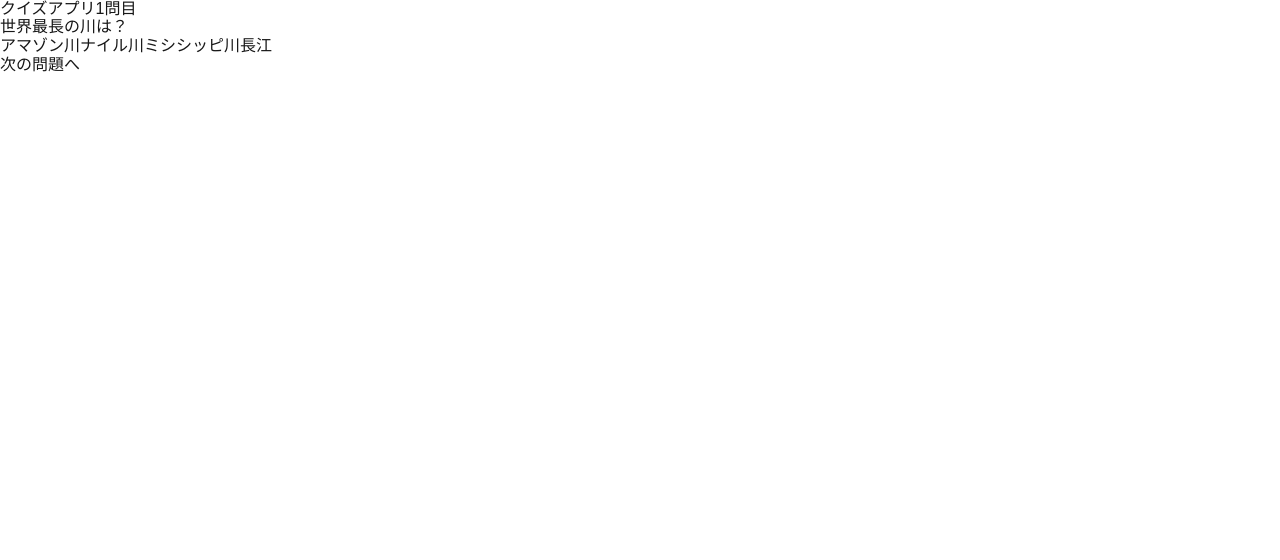
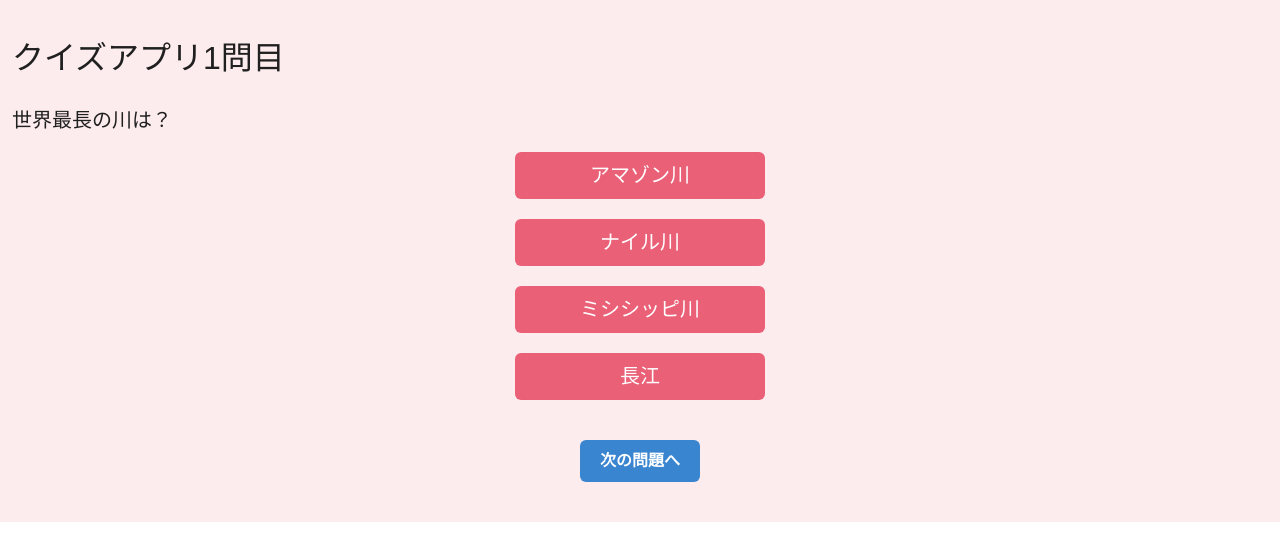
Before and after one commit to toraguitar/quiz-app, a Next.js app: page / in a window 1280 px wide. Shown: the top 560 px of the page. Built offline with nearby package versions, Linux system fonts and the light colour scheme.

Commit message:
問題画面にスタイルを当てる

```diff
--- a/src/app/layout.tsx
+++ b/src/app/layout.tsx
@@ -2,6 +2,7 @@ import type { Metadata } from "next";
 import { Geist, Geist_Mono } from "next/font/google";
 import "../styles/reset.css";
 import "./globals.css";
+import "../styles/style.css";
 
 const geistSans = Geist({
   variable: "--font-geist-sans",
--- a/src/app/page.tsx
+++ b/src/app/page.tsx
@@ -40,7 +40,6 @@ export default function QuizApp() {
       quizList.push(data[numberList[i]]);
     }
     setQuestions(quizList);
-    console.log(quizList);
   }, []);
 
   const currentQuestion = questions[currentQuestionIndex];
@@ -54,9 +53,10 @@ export default function QuizApp() {
       </h2>
       <p className="quizApp__questionTitle">{currentQuestion.question}</p>
       <ul className="quizApp__list">
-        <li className="quizApp__listItem">
       {currentQuestion.options.map((option, index) => (
-          <label key={index} className="">
+        <li key={index}>
+          <button type="button" className="quizApp__listButton" key={index}>
+            <label key={index}>
               <input
                 type="radio"
                 name="answer"
@@ -64,10 +64,11 @@ export default function QuizApp() {
               />
               {option}
             </label>
+          </button>
+        </li>
       ))}
-        </li>
       </ul>
-      <button className="">
+      <button className="quizApp__nextButton">
         次の問題へ
       </button>
     </div>
--- a/src/styles/style.css
+++ b/src/styles/style.css
@@ -1,16 +1,45 @@
-.quiz-question__container {
+.quizApp {
   display: flex;
   flex-direction: column;
+  padding: 40px 12px;
+  background-color: #fdecee;
+  font-family: "Hiragino Sans", sans-serif;
+  color: #202020;
+}
+.quizApp__title {
+  font-size: 32px;
+}
+.quizApp__questionTitle {
+  margin-top: 32px;
+  font-size: 20px;
+}
+.quizApp__list {
+  display: flex;
+  justify-content: center;
   align-items: center;
-  justify-content: center;
-  min-height: 100vh;
-  padding: 20px;
-  background-color: #f9f9f9;
+  flex-direction: column;
+  margin-top: 20px;
+  gap: 20px;
 }
-.quiz-question__title {
-  font-size: 2rem;
-  color: #333;
-  margin-bottom: 30px;
+.quizApp__listButton {
+  padding: 12px 16px;
+  text-align: center;
+  border-radius: 6px;
+  color: #ffffff;
+  font-size: 20px;
+  min-width: 250px;
+  background-color: #ea6077;
+}
+.quizApp__nextButton {
+  display: block;
+  margin: 40px auto 0;
+  padding: 12px 20px;
+  width: fit-content;
+  border-radius: 6px;
+  color: #ffffff;
+  font-weight: 700;
+  font-size: 16px;
+  background-color: #3985d0;
 }
 
 /*# sourceMappingURL=style.css.map */
--- a/src/styles/style.scss
+++ b/src/styles/style.scss
@@ -1,17 +1,48 @@
-.quiz-question {
-  &__container {
-    display: flex;
-    flex-direction: column;
-    align-items: center;
-    justify-content: center;
-    min-height: 100vh;
-    padding: 20px;
-    background-color: #f9f9f9;
+.quizApp {
+  display: flex;
+  flex-direction: column;
+  padding: 40px 12px;
+  background-color: #fdecee;
+  font-family: "Hiragino Sans", sans-serif;
+  color: #202020;
+
+  &__title {
+    font-size: 32px;
   }
 
-  &__title {
-    font-size: 2rem;
-    color: #333;
-    margin-bottom: 30px;
+  &__questionTitle {
+    margin-top: 32px;
+    font-size: 20px;
+  }
+
+  &__list {
+    display: flex;
+    justify-content: center;
+    align-items: center;
+    flex-direction: column;
+    margin-top: 20px;
+    gap: 20px;
+  }
+
+  &__listButton {
+    padding: 12px 16px;
+    text-align: center;
+    border-radius: 6px;
+    color: #ffffff;
+    font-size: 20px;
+    min-width: 250px;
+    background-color: #ea6077;
+  }
+
+  &__nextButton {
+    display: block;
+    margin: 40px auto 0;
+    padding: 12px 20px;
+    width: fit-content;
+    border-radius: 6px;
+    color: #ffffff;
+    font-weight: 700;
+    font-size: 16px;
+    background-color: #3985d0;
   }
 }
```
Also changed, not shown: src/app/copy.tsx (added, +97 -0 lines), src/app/page.css (deleted), 1 other file (tests, documents, lock files or other folders). Lines whose indentation alone changed are shown as unchanged.
